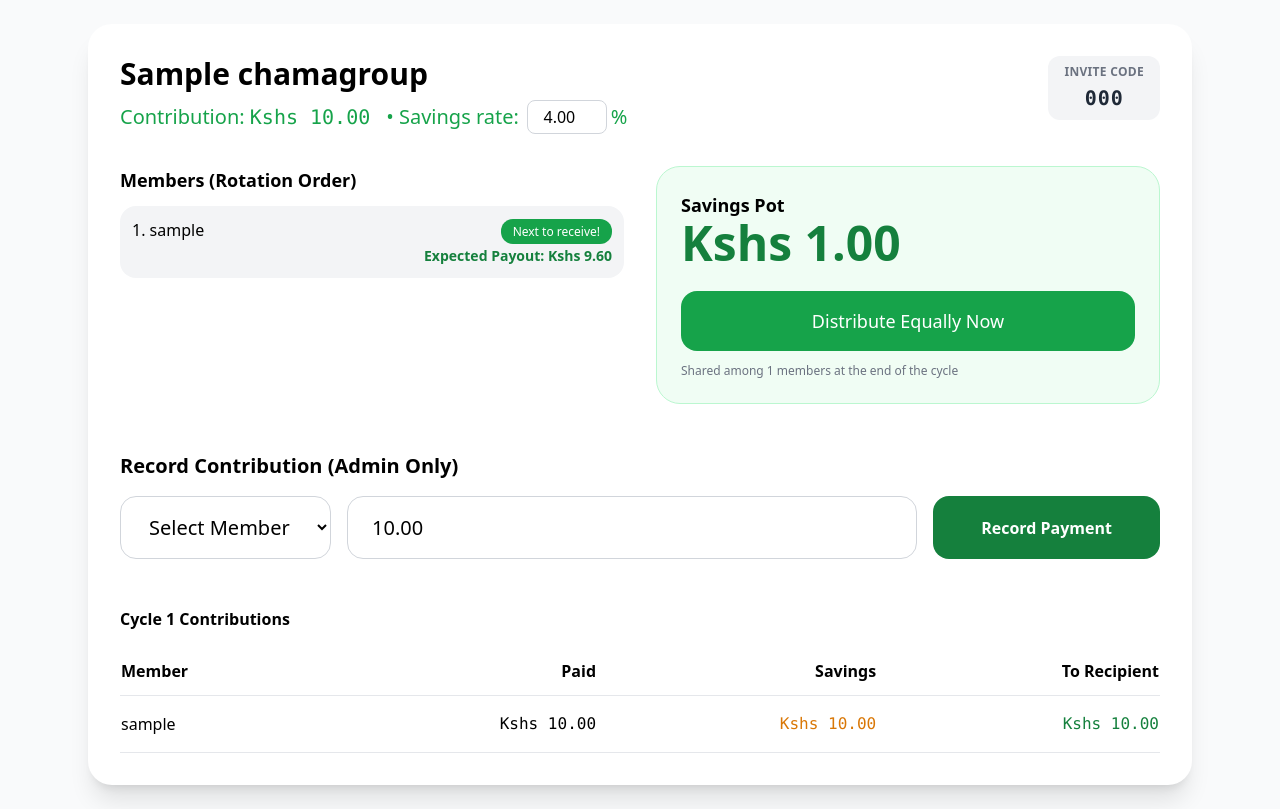
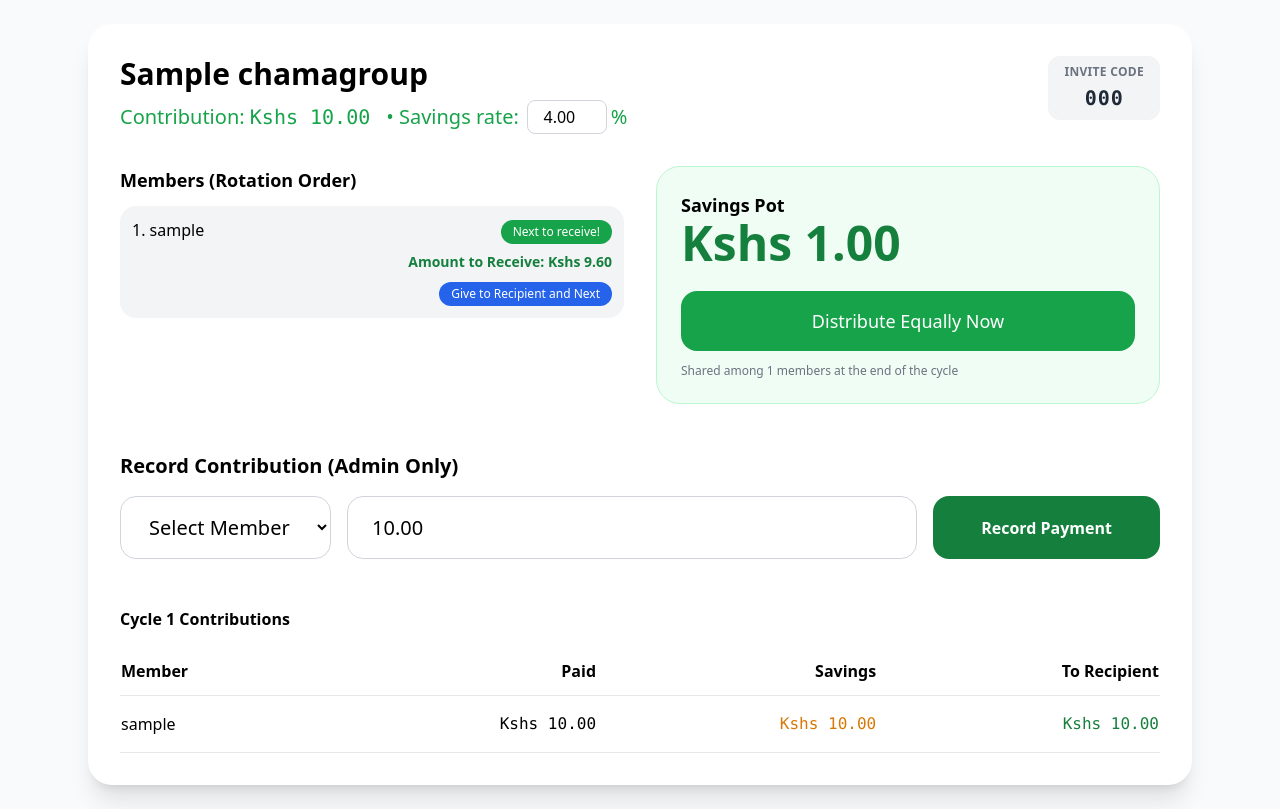
Before and after one commit to Opango14/merry_chama, a Django app: page /group/1 in a window 1280 px wide. Shown: the part 64-873 px from the top of the page. Run offline with Django 5.2, Linux system fonts and the light colour scheme; a user stored in the database is signed in; tables that the repository leaves empty hold one stand-in row (values such as "Sample post"); some libraries are stand-ins or nearby versions.

Commit message:
Added payout recipient functionality to advance chama cycle and update group UI

```diff
--- a/chama/urls.py
+++ b/chama/urls.py
@@ -12,5 +12,6 @@ urlpatterns = [
     path('group/<int:pk>', views.group_detail, name='group_detail'),
     path('group/<int:group_id>/contribute/', views.record_contribution, name='record_contribution'),
     path('group/<int:group_id>/distributive-savings/', views.distributive_savings, name='distributive_savings'),
+    path('group/<int:group_id>/payout-recipient/', views.payout_recipient, name='payout_recipient'),
     path('group/<int:group_id>/update-savings-rate/', views.update_savings_rate, name='update_savings_rate'),
 ]
--- a/chama/views.py
+++ b/chama/views.py
@@ -167,3 +167,21 @@ def update_savings_rate(request, group_id):
             group.save()
             messages.success(request, f"Savings rate updated to {new_rate}%.")
     return redirect('group_detail', pk=group.pk)
+
+@login_required
+def payout_recipient(request, group_id):
+    group = get_object_or_404(ChamaGroup, pk=group_id)
+    if request.method == 'POST':
+        # Find the next recipient
+        membership = Membership.objects.filter(group=group).order_by('rotation_order')
+        members = [m.user for m in membership]
+        total_members = membership.count()
+        next_recipient_index = (group.current_cycle - 1) % total_members
+        next_recipient = members[next_recipient_index] if members else None
+
+        # We don't touch group.savings_pot, we just move to next cycle
+        group.current_cycle += 1
+        group.save()
+        messages.success(request, f"Payout given to {next_recipient.username if next_recipient else 'recipient'}! Cycle advanced.")
+        return redirect('group_detail', pk=group.pk)
+    return redirect('group_detail', pk=group.pk)
--- a/templates/group_detail.html
+++ b/templates/group_detail.html
@@ -40,8 +40,13 @@
                     <span>{{ forloop.counter }}. {{ member.username }}</span>
                     {% if member == next_recipient %}
                     <div class="text-right">
-                        <span class="bg-green-600 text-white text-xs px-3 py-1 rounded-xl">Next to receive!</span>
-                        <div class="text-sm font-semibold mt-1 text-green-700">Expected Payout: Kshs {{ expected_payout|floatformat:2 }}</div>
+                        <span class="bg-green-600 text-white text-xs px-3 py-1 rounded-xl inline-block mb-1">Next to receive!</span>
+                        <div class="text-sm font-semibold mt-1 text-green-700">Amount to Receive: Kshs {{ expected_payout|floatformat:2 }}</div>
+                        <form method="POST" action="{% url 'payout_recipient' group.pk %}" class="mt-2">
+                            {% csrf_token %}
+                            <button type="submit"
+                                class="bg-blue-600 hover:bg-blue-700 text-white text-xs px-3 py-1 rounded-xl transition-colors">Give to Recipient and Next</button>
+                        </form>
                     </div>
                     {% endif %}
                 </li>
```
